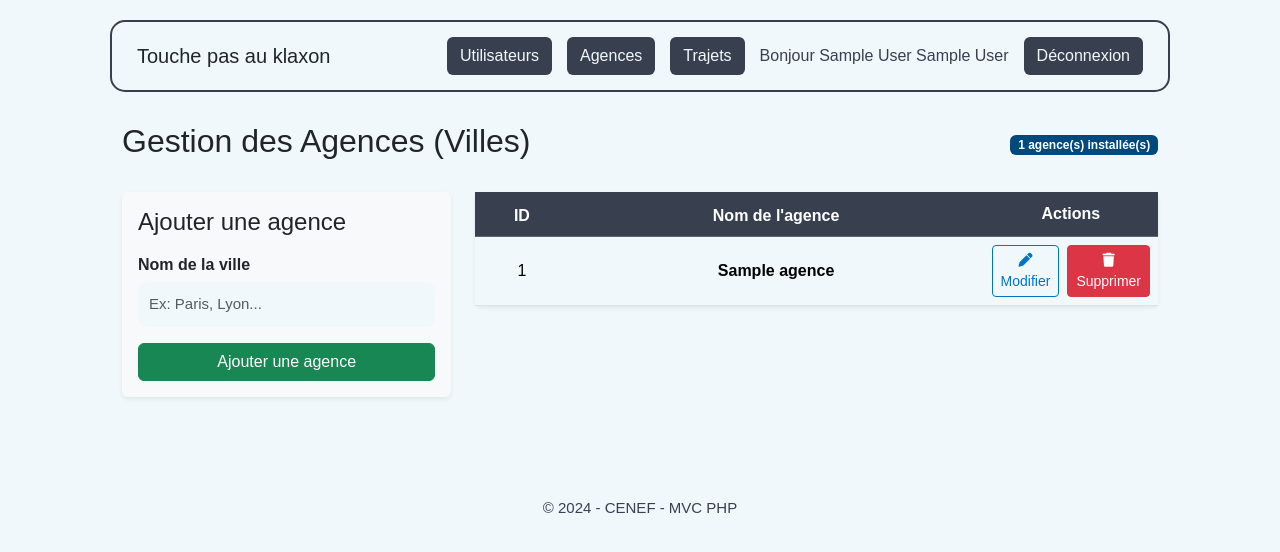
After one commit to Oceane-15/touche_pas_au_klaxon, a PHP site: page /admin_agences.php in a window 1280 px wide. The commit adds this page. Shown: the top 552 px of the page. Run offline with PHP 8.4, Linux system fonts and the light colour scheme; the visitor is signed in with stand-in values (Sample User, id 1); tables that the repository leaves empty hold one stand-in row (values such as "Sample post"); some libraries are stand-ins or nearby versions.

Commit message:
ajout page agences

```diff
--- /dev/null
+++ b/admin_agences.php
@@ -0,0 +1,194 @@
+<?php
+if (session_status() === PHP_SESSION_NONE) {
+    session_start();
+}
+
+require_once 'includes/db.php';
+
+$is_admin = isset($_SESSION['user_role']) && (int)$_SESSION['user_role'] === 1;
+if (!$is_admin) {
+    header('Location: index.php');
+    exit();
+}
+
+$message = '';
+$error = '';
+$action = isset($_GET['action']) ? $_GET['action'] : 'list';
+$agence_to_edit = null;
+
+if ($_SERVER['REQUEST_METHOD'] === 'POST') {
+    if (isset($_POST['add_agence'])) {
+        $nom_ville = trim($_POST['nom_ville']);
+        if (!empty($nom_ville)) {
+            try {
+                $stmt = $pdo->prepare("INSERT INTO agence (nom_ville) VALUES (?)");
+                $stmt->execute([$nom_ville]);
+                $message = "L'agence '" . htmlspecialchars($nom_ville) . "' a été ajoutée avec succès.";
+            } catch (Exception $e) {
+                $error = "Erreur lors de l'ajout : " . $e->getMessage();
+            }
+        } else {
+            $error = "Le nom de la ville ne peut pas être vide.";
+        }
+    }
+
+    if (isset($_POST['edit_agence'])) {
+        $id_agence = intval($_POST['id_agence']);
+        $nom_ville = trim($_POST['nom_ville']);
+        if (!empty($nom_ville) && $id_agence > 0) {
+            try {
+                $stmt = $pdo->prepare("UPDATE agence SET nom_ville = ? WHERE id_agence = ?");
+                $stmt->execute([$nom_ville, $id_agence]);
+                $message = "L'agence a été modifiée avec succès.";
+                $action = 'list';
+            } catch (Exception $e) {
+                $error = "Erreur lors de la modification : " . $e->getMessage();
+            }
+        } else {
+            $error = "Le nom de la ville ne peut pas être vide.";
+        }
+    }
+}
+
+if (isset($_GET['action'])) {
+    $id = isset($_GET['id']) ? intval($_GET['id']) : 0;
+
+    if ($_GET['action'] === 'delete' && $id > 0) {
+        try {
+            $stmt_check = $pdo->prepare("SELECT COUNT(*) FROM trajet WHERE id_agence_depart = ? OR id_agence_arrivee = ?");
+            $stmt_check->execute([$id, $id]);
+            $linked_trajets = $stmt_check->fetchColumn();
+
+            if ($linked_trajets > 0) {
+                $error = "Impossible de supprimer cette agence car elle est associée à $linked_trajets trajet(s).";
+            } else {
+                $stmt = $pdo->prepare("DELETE FROM agence WHERE id_agence = ?");
+                $stmt->execute([$id]);
+                $message = "L'agence a été supprimée avec succès.";
+            }
+        } catch (Exception $e) {
+            $error = "Erreur lors de la suppression : " . $e->getMessage();
+        }
+    }
+
+    if ($_GET['action'] === 'edit' && $id > 0) {
+        $stmt = $pdo->prepare("SELECT * FROM agence WHERE id_agence = ?");
+        $stmt->execute([$id]);
+        $agence_to_edit = $stmt->fetch();
+        if ($agence_to_edit) {
+            $action = 'edit';
+        }
+    }
+}
+
+try {
+    $stmt = $pdo->query("SELECT * FROM agence ORDER BY nom_ville ASC");
+    $agences = $stmt->fetchAll();
+} catch (Exception $e) {
+    die("Erreur de base de données : " . $e->getMessage());
+}
+
+require_once 'includes/header.php';
+?>
+
+<div class="container mt-4">
+    <div class="d-flex justify-content-between align-items-center mb-4">
+        <h2>Gestion des Agences (Villes)</h2>
+        <span class="badge bg-secondary"><?php echo count($agences); ?> agence(s) installée(s)</span>
+    </div>
+
+    <?php if ($message): ?>
+        <div class="alert alert-success alert-dismissible fade show" role="alert">
+            <?php echo htmlspecialchars($message); ?>
+            <button type="button" class="btn-close" data-bs-dismiss="alert" aria-label="Close"></button>
+        </div>
+    <?php endif; ?>
+
+    <?php if ($error): ?>
+        <div class="alert alert-danger alert-dismissible fade show" role="alert">
+            <?php echo htmlspecialchars($error); ?>
+            <button type="button" class="btn-close" data-bs-dismiss="alert" aria-label="Close"></button>
+        </div>
+    <?php endif; ?>
+
+    <div class="row g-4">
+        <div class="col-md-4">
+            <div class="card shadow-sm border-0 bg-light p-3">
+                <?php if ($action === 'edit' && $agence_to_edit): ?>
+                    <h4 class="mb-3">Modifier l'agence</h4>
+                    <form action="admin_agences.php" method="POST" class="form-agence-admin">
+                        <input type="hidden" name="id_agence" value="<?php echo $agence_to_edit['id_agence']; ?>">
+                        <div class="form-group row-gap-sm">
+                            <label for="nom_ville" class="fw-bold fs-6">Nom de la ville</label>
+                            <input type="text" id="nom_ville" name="nom_ville" class="form-control" value="<?php echo htmlspecialchars($agence_to_edit['nom_ville']); ?>" required>
+                        </div>
+                        <div class="d-flex gap-2 mt-3">
+                            <button type="submit" name="edit_agence" class="btn btn-primary flex-grow-1">Enregistrer</button>
+                            <a href="admin_agences.php" class="btn btn-secondary">Annuler</a>
+                        </div>
+                    </form>
+                <?php else: ?>
+                    <h4 class="mb-3">Ajouter une agence</h4>
+                    <form action="admin_agences.php" method="POST" class="form-agence-admin">
+                        <div class="form-group row-gap-sm">
+                            <label for="nom_ville" class="fw-bold fs-6">Nom de la ville</label>
+                            <input type="text" id="nom_ville" name="nom_ville" class="form-control" placeholder="Ex: Paris, Lyon..." required>
+                        </div>
+                        <button type="submit" name="add_agence" class="btn btn-success w-100 mt-3">Ajouter une agence</button>
+                    </form>
+                <?php endif; ?>
+            </div>
+        </div>
+
+        <div class="col-md-8">
+            <div class="card shadow-sm border-0">
+                <div class="table-responsive">
+                    <table class="table table-hover align-middle mb-0 text-center">
+                        <thead class="table-dark">
+                            <tr>
+                                <th>ID</th>
+                                <th>Nom de l'agence</th>
+                                <th>Actions</th>
+                            </tr>
+                        </thead>
+                        <tbody>
+                            <?php if (empty($agences)): ?>
+                                <tr>
+                                    <td colspan="3" class="text-center py-4 text-muted">Aucune agence enregistrée pour le moment.</td>
+                                </tr>
+                            <?php else: ?>
+                                <?php foreach ($agences as $agence): ?>
+                                    <tr>
+                                        <td><?php echo $agence['id_agence']; ?></td>
+                                        <td class="fw-bold cell-ville">
+                                            <?php echo htmlspecialchars($agence['nom_ville']); ?>
+                                        </td>
+                                        <td>
+                                            <div class="d-flex justify-content-center gap-2">
+                                                <a href="admin_agences.php?action=edit&id=<?php echo $agence['id_agence']; ?>"
+                                                   class="btn btn-sm btn-outline-primary"
+                                                   title="Modifier l'agence">
+                                                    <i class="fa-solid fa-pen"></i> Modifier
+                                                </a>
+                                                <a href="admin_agences.php?action=delete&id=<?php echo $agence['id_agence']; ?>"
+                                                   class="btn btn-sm btn-danger"
+                                                   onclick="return confirm('Êtes-vous sûr de vouloir supprimer l\'agence « <?php echo htmlspecialchars($agence['nom_ville']); ?> » ?');"
+                                                   title="Supprimer l'agence">
+                                                    <i class="fa-solid fa-trash"></i> Supprimer
+                                                </a>
+                                            </div>
+                                        </td>
+                                    </tr>
+                                <?php endforeach; ?>
+                            <?php endif; ?>
+                        </tbody>
+                    </table>
+                </div>
+            </div>
+        </div>
+    </div>
+</div>
+
+<?php
+require_once 'includes/footer.php';
+?>
--- a/index.php
+++ b/index.php
@@ -6,6 +6,8 @@ if (session_status() === PHP_SESSION_NONE) {
 require_once 'includes/db.php';
 
 $is_connected = isset($_SESSION['user_id']);
+
+$trajets = [];
 
 try {
     $query_trajets = "
--- a/trajets.php
+++ b/trajets.php
@@ -12,6 +12,8 @@ if (!isset($_SESSION['user_id'])) {
 
 $error_message = "";
 $success_message = "";
+
+$agences = [];
 
 try {
     $stmt = $pdo->query("SELECT * FROM agence ORDER BY nom_ville ASC");
```
Also changed, not shown: assets/css/theme.scss (+16 -0 lines).
